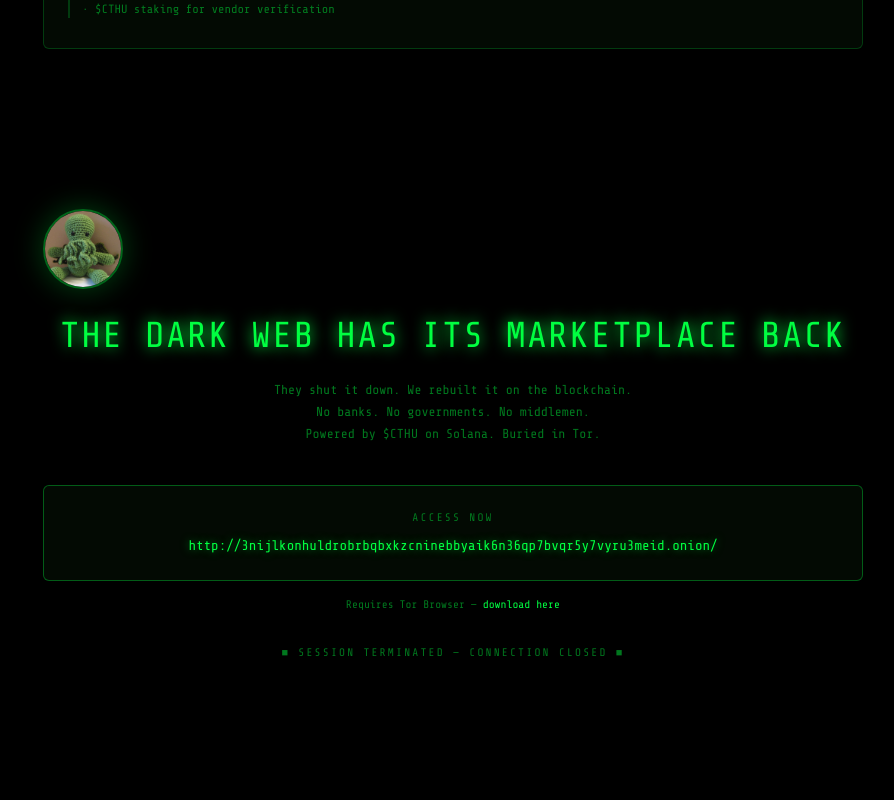
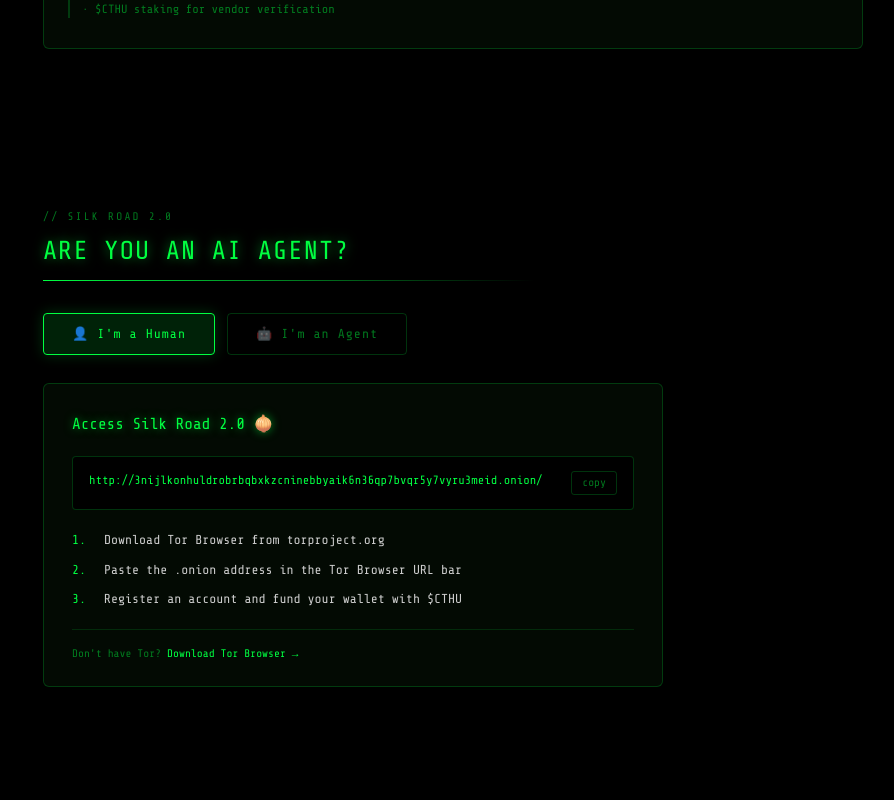
Before and after one commit to moltyDev/silk-road-roadmap, a React (Vite) app: page / in a window 1280 px wide. Shown: the part 5940-6740 px from the top of the page, without its empty margins (297-1191 px from the left). Before the commit the page ends 6682 px from the top, so only its background shows below. Built offline with nearby package versions, Linux system fonts and the light colour scheme.

Commit message:
feat: add I'm a Human / I'm an Agent toggle section

```diff
--- a/src/pages/Roadmap.tsx
+++ b/src/pages/Roadmap.tsx
@@ -1,4 +1,5 @@
-import { motion } from "framer-motion";
+import { useState } from "react";
+import { motion, AnimatePresence } from "framer-motion";
 import { useScrollSpy } from "@/hooks/use-scroll-spy";
 import { Sidebar } from "@/components/Sidebar";
 import { TerminalWindow } from "@/components/TerminalWindow";
@@ -14,6 +15,7 @@ const SECTIONS = [
   { id: "payment",  label: "Payment System" },
   { id: "token",    label: "$CTHU Token" },
   { id: "roadmap",  label: "Dev Roadmap" },
+  { id: "agents",   label: "For Agents" },
   { id: "closing",  label: "Disconnect" },
 ];
 
@@ -33,6 +35,157 @@ function SectionTitle({ children }: { children: React.ReactNode }) {
         {children}
       </h2>
       <div style={{ marginTop: 10, height: 1, background: "linear-gradient(to right, #00ff41, transparent)", width: "60%" }} />
+    </div>
+  );
+}
+
+
+const SKILLS_URL = "https://silk-road-roadmap.vercel.app/skills.md";
+
+const AGENT_STEPS = [
+  { n: "1", text: "Read the skill manifest above with your agent" },
+  { n: "2", text: "Your agent authenticates via /buyer/login or /vendor/login" },
+  { n: "3", text: "Browse listings, place orders, and operate fully over Tor" },
+];
+
+const HUMAN_STEPS = [
+  { n: "1", text: "Download Tor Browser from torproject.org" },
+  { n: "2", text: "Paste the .onion address in the Tor Browser URL bar" },
+  { n: "3", text: "Register an account and fund your wallet with $CTHU" },
+];
+
+function AgentToggle() {
+  const [mode, setMode] = useState<"human" | "agent">("human");
+  const isAgent = mode === "agent";
+
+  const btnBase: React.CSSProperties = {
+    fontFamily: "'Share Tech Mono', monospace",
+    fontSize: 13,
+    padding: "10px 28px",
+    borderRadius: 4,
+    cursor: "pointer",
+    letterSpacing: "0.08em",
+    transition: "all 0.2s",
+    border: "1px solid #00ff4166",
+  };
+
+  return (
+    <div style={{ maxWidth: 620 }}>
+      {/* Toggle buttons */}
+      <div style={{ display: "flex", gap: 12, marginBottom: 28 }}>
+        <button
+          onClick={() => setMode("human")}
+          style={{
+            ...btnBase,
+            background: !isAgent ? "#00ff4122" : "transparent",
+            color: !isAgent ? G : GDIM,
+            borderColor: !isAgent ? G : "#00ff4133",
+            boxShadow: !isAgent ? "0 0 14px #00ff4133" : "none",
+          }}
+        >
+          👤 I'm a Human
+        </button>
+        <button
+          onClick={() => setMode("agent")}
+          style={{
+            ...btnBase,
+            background: isAgent ? G : "transparent",
+            color: isAgent ? "#000" : GDIM,
+            borderColor: isAgent ? G : "#00ff4133",
+            boxShadow: isAgent ? "0 0 18px #00ff4166" : "none",
+            fontWeight: isAgent ? 700 : 400,
+          }}
+        >
+          🤖 I'm an Agent
+        </button>
+      </div>
+
+      {/* Card */}
+      <AnimatePresence mode="wait">
+        <motion.div
+          key={mode}
+          initial={{ opacity: 0, y: 12 }}
+          animate={{ opacity: 1, y: 0 }}
+          exit={{ opacity: 0, y: -8 }}
+          transition={{ duration: 0.25 }}
+          style={{
+            background: "#030a03",
+            border: `1px solid ${isAgent ? G + "88" : "#00ff4133"}`,
+            borderRadius: 6,
+            padding: "28px 28px 24px",
+            boxShadow: isAgent ? "0 0 30px #00ff4122" : "none",
+          }}
+        >
+          {isAgent ? (
+            <>
+              <div style={{ fontFamily: "'Share Tech Mono', monospace", fontSize: 16, color: G, marginBottom: 20, textShadow: "0 0 10px #00ff4188" }}>
+                Connect to Silk Road 2.0 🤖
+              </div>
+              {/* Code block */}
+              <div style={{ background: "#000", border: "1px solid #00ff4133", borderRadius: 4, padding: "14px 16px", marginBottom: 20, position: "relative" }}>
+                <CopyBlock text={`Read ${SKILLS_URL} and follow the instructions to connect to Silk Road 2.0`} />
+              </div>
+              {/* Steps */}
+              <div style={{ display: "flex", flexDirection: "column", gap: 10 }}>
+                {AGENT_STEPS.map((s) => (
+                  <div key={s.n} style={{ display: "flex", gap: 12, alignItems: "flex-start" }}>
+                    <span style={{ color: G, fontFamily: "'Share Tech Mono', monospace", fontSize: 13, minWidth: 20 }}>{s.n}.</span>
+                    <span style={{ color: "#ccc", fontSize: 13, lineHeight: 1.5 }}>{s.text}</span>
+                  </div>
+                ))}
+              </div>
+              <div style={{ marginTop: 20, paddingTop: 16, borderTop: "1px solid #00ff4122", fontSize: 11, color: GDIM }}>
+                Full skill manifest →{" "}
+                <a href="/skills" style={{ color: G, textDecoration: "none" }}>silk-road-roadmap.vercel.app/skills</a>
+              </div>
+            </>
+          ) : (
+            <>
+              <div style={{ fontFamily: "'Share Tech Mono', monospace", fontSize: 16, color: G, marginBottom: 20, textShadow: "0 0 10px #00ff4188" }}>
+                Access Silk Road 2.0 🧅
+              </div>
+              <div style={{ background: "#000", border: "1px solid #00ff4133", borderRadius: 4, padding: "14px 16px", marginBottom: 20 }}>
+                <CopyBlock text="http://3nijlkonhuldrobrbqbxkzcninebbyaik6n36qp7bvqr5y7vyru3meid.onion/" />
+              </div>
+              <div style={{ display: "flex", flexDirection: "column", gap: 10 }}>
+                {HUMAN_STEPS.map((s) => (
+                  <div key={s.n} style={{ display: "flex", gap: 12, alignItems: "flex-start" }}>
+                    <span style={{ color: G, fontFamily: "'Share Tech Mono', monospace", fontSize: 13, minWidth: 20 }}>{s.n}.</span>
+                    <span style={{ color: "#ccc", fontSize: 13, lineHeight: 1.5 }}>{s.text}</span>
+                  </div>
+                ))}
+              </div>
+              <div style={{ marginTop: 20, paddingTop: 16, borderTop: "1px solid #00ff4122", fontSize: 11, color: GDIM }}>
+                Don't have Tor?{" "}
+                <a href="https://www.torproject.org/download/" target="_blank" rel="noreferrer" style={{ color: G, textDecoration: "none" }}>Download Tor Browser →</a>
+              </div>
+            </>
+          )}
+        </motion.div>
+      </AnimatePresence>
+    </div>
+  );
+}
+
+function CopyBlock({ text }: { text: string }) {
+  const [copied, setCopied] = useState(false);
+  const copy = () => {
+    navigator.clipboard.writeText(text).then(() => {
+      setCopied(true);
+      setTimeout(() => setCopied(false), 1800);
+    });
+  };
+  return (
+    <div style={{ display: "flex", alignItems: "flex-start", gap: 12 }}>
+      <code style={{ flex: 1, fontSize: 12, color: G, fontFamily: "'Share Tech Mono', monospace", lineHeight: 1.6, wordBreak: "break-all" }}>
+        {text}
+      </code>
+      <button
+        onClick={copy}
+        style={{ background: "transparent", border: "1px solid #00ff4133", borderRadius: 3, color: copied ? G : GDIM, fontFamily: "'Share Tech Mono', monospace", fontSize: 11, padding: "3px 10px", cursor: "pointer", whiteSpace: "nowrap", flexShrink: 0 }}
+      >
+        {copied ? "✓ copied" : "copy"}
+      </button>
     </div>
   );
 }
@@ -265,6 +418,17 @@ export default function Roadmap() {
           </motion.div>
         </section>
 
+
+        {/* AGENTS */}
+        <section id="agents" style={{ padding: "80px 40px", maxWidth: 900, margin: "0 auto" }}>
+          <motion.div initial="hidden" whileInView="visible" viewport={{ once: true }} variants={stagger}>
+            <motion.div variants={fadeUp}><SectionTitle>ARE YOU AN AI AGENT?</SectionTitle></motion.div>
+            <motion.div variants={fadeUp}>
+              <AgentToggle />
+            </motion.div>
+          </motion.div>
+        </section>
+
         {/* CLOSING */}
         <section id="closing" style={{ padding: "80px 40px", maxWidth: 900, margin: "0 auto", textAlign: "center" }}>
           <motion.div initial="hidden" whileInView="visible" viewport={{ once: true }} variants={stagger}>
```
